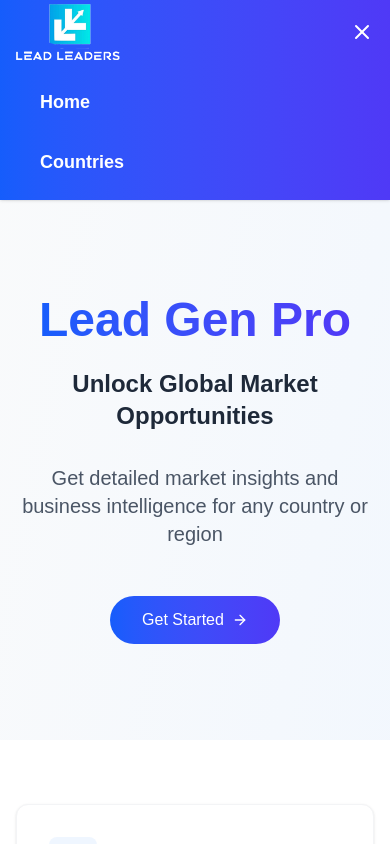
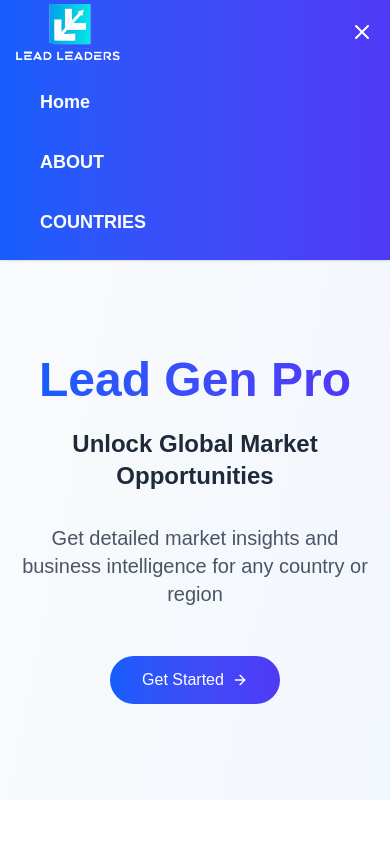
Before and after one commit to Msherazkhan801/leadgenpro, a Next.js app: page / in a window 390 px wide. Both pictures are taken after a click on the button "Toggle menu". Shown: the top 844 px of the page. Built offline with nearby package versions, Linux system fonts and the light colour scheme.

Commit message:
done the about one

```diff
--- a/src/components/Navbar.js
+++ b/src/components/Navbar.js
@@ -5,6 +5,8 @@ import Link from 'next/link';
 import { usePathname } from 'next/navigation';
 import { useState } from 'react';
 import { FiMenu, FiX } from 'react-icons/fi';
+import logo from '../assets/images/Logo.png'
+
 
 export default function Navbar() {
   const pathname = usePathname();
@@ -19,8 +21,8 @@ export default function Navbar() {
           {/* Logo */}
           <Link href="/" className="flex-shrink-0 flex items-center">
             <Image
-              src="/images/logo.png"
-              alt="Lead Gen Pro Logo"
+              src={logo}
+              alt="Logo"
               width={120}
               height={200}
               className="h-14 w-auto"
@@ -91,7 +93,14 @@ export default function Navbar() {
                 onClick={() => setIsOpen(false)}
                 className={`relative px-4 py-2 text-lg font-bold transition-colors duration-200 text-white hover:text-blue-100 `}
               >
-                Countries
+                ABOUT
+              </Link>
+              <Link
+                href="/countries"
+                onClick={() => setIsOpen(false)}
+                className={`relative px-4 py-2 text-lg font-bold transition-colors duration-200 text-white hover:text-blue-100 `}
+              >
+                COUNTRIES
               </Link>
             </div>
           </div>
```
Also changed, not shown: src/assets/images/Logo.png (added).
